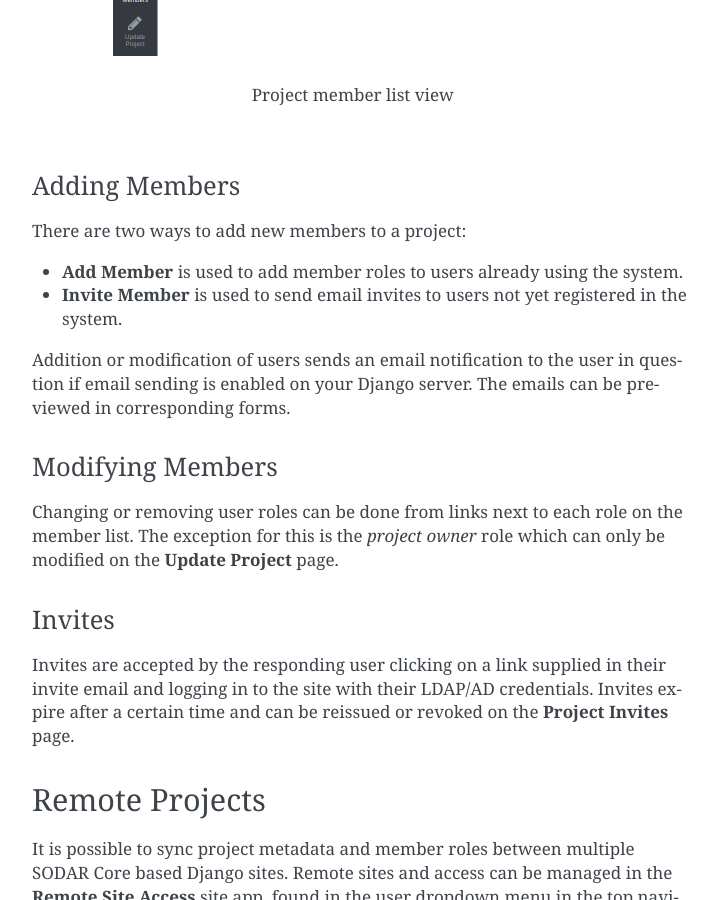
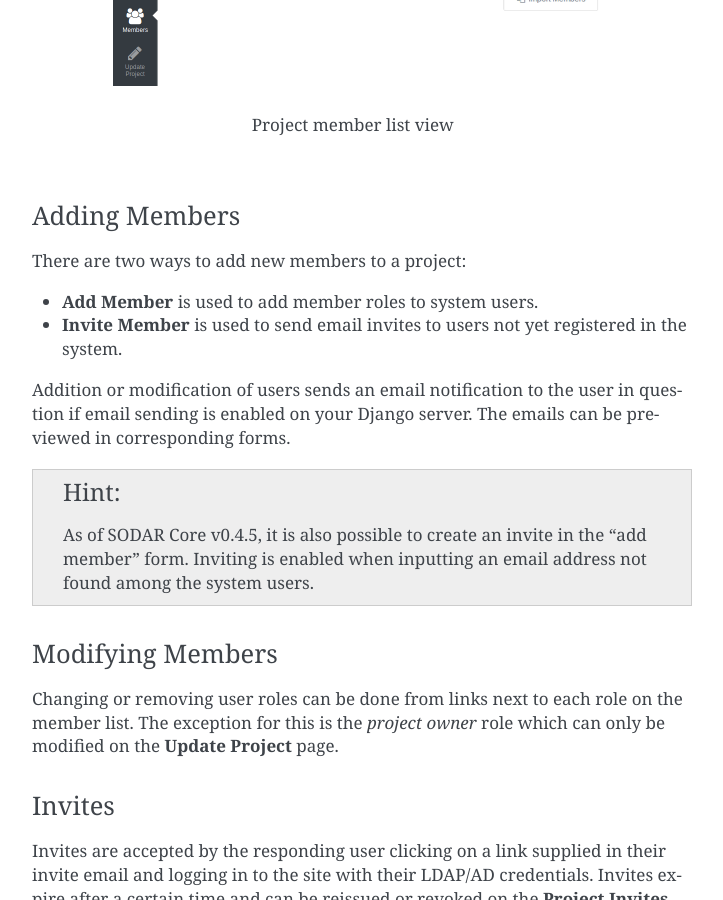
Before and after one commit to bihealth/sodar-core-legacy, a Sphinx documentation site: the page built from docs/source/app_projectroles_usage.rst, in a window 1280 px wide and 900 px high, scrolled down 5938 px. Shown: the whole window, without its empty margins (388-1111 px from the left). Built offline with Sphinx 7.4.7, drawn with Linux system fonts in a browser that asks for light colours.

Commit message:
update projectroles usage doc

```diff
--- a/docs/source/app_projectroles_usage.rst
+++ b/docs/source/app_projectroles_usage.rst
@@ -187,13 +187,19 @@ Adding Members
 
 There are two ways to add new members to a project:
 
-- **Add Member** is used to add member roles to users already using the system.
+- **Add Member** is used to add member roles to system users.
 - **Invite Member** is used to send email invites to users not yet registered
   in the system.
 
 Addition or modification of users sends an email notification to the user in
 question if email sending is enabled on your Django server. The emails can be
 previewed in corresponding forms.
+
+.. hint::
+
+    As of SODAR Core v0.4.5, it is also possible to create an invite in the "add
+    member" form. Inviting is enabled when inputting an email address not found
+    among the system users.
 
 Modifying Members
 -----------------
```
Also changed, not shown: docs/source/_static/app_projectroles/sodar_category_create.png, docs/source/_static/app_projectroles/sodar_project_update.png.
